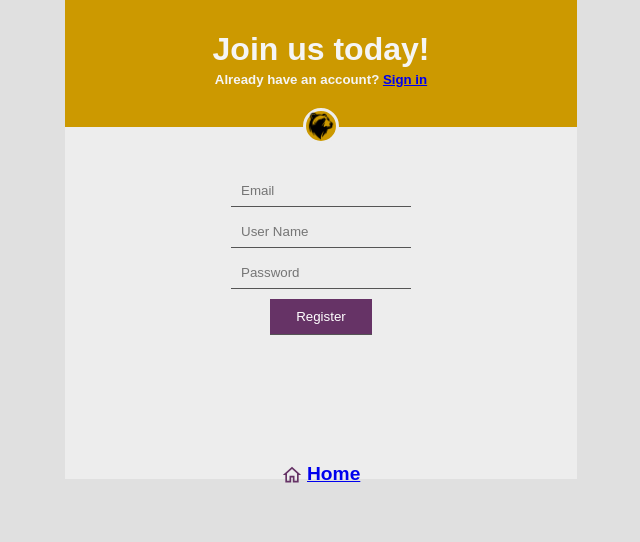
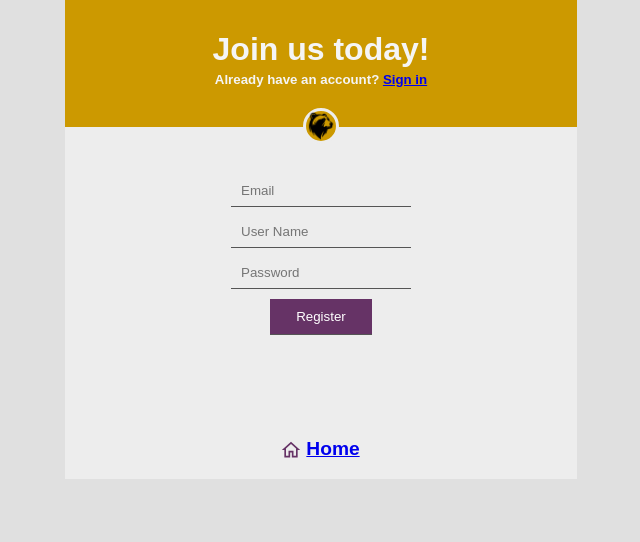
Before and after one commit to KolozsiZsombor/SzoftverModszerMiniProject, a Flask app: page /register in a window 1280 px wide. Shown: the part 70-612 px from the top of the page, without its empty margins (319-959 px from the left). Run offline with Flask 3, Linux system fonts and the light colour scheme.

Commit message:
register,login: fixed the home button not being on the background panel

```diff
--- a/static/css/register,login.css
+++ b/static/css/register,login.css
@@ -74,13 +74,16 @@ h5 {
 
 .form{
     padding-top: 5em;
+    justify-content: center;
 }
 
 .home {
     font-size: larger;
     font-weight: 600;
-    position: relative;
-    top: 6em;
+    position: absolute;
+    bottom:1em;
+    left: 50%;
+    transform: translateX(-40px);
 }
 
 .homeIcon {
```
